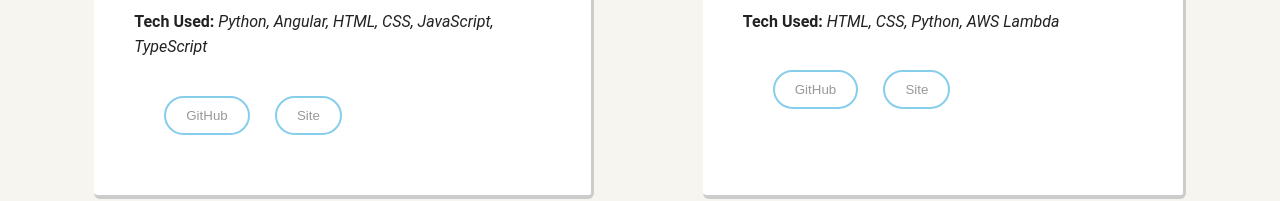
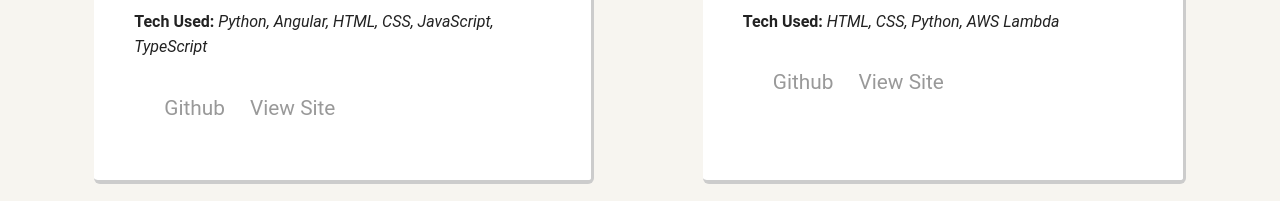
Before and after one commit to Stevesbong/personal_profile, a plain HTML site: page experience.html in a window 1280 px wide. Shown: the part 379-580 px from the top of the page. Drawn offline with Linux system fonts and the light colour scheme.

Commit message:
finished for submit

```diff
--- a/experience.html
+++ b/experience.html
@@ -22,8 +22,10 @@
             </video>
             <p><strong>Tech Used: </strong><em>Python, Angular, HTML, CSS, JavaScript, TypeScript</em></p>
             <footer>
-                <button><a href="#">GitHub</a></button>
-                <button><a href="#">Site</a></button>
+                <ul class="project-link">
+                    <li><a href="https://github.com/Stevesbong/Angular-Django-Project" target="_blank">Github</a></li>
+                    <li><a href="#">View Site</a></li>
+                </ul>
             </footer>
         </div>
         <div class="card">
@@ -33,8 +35,10 @@
             </video>
             <p><strong>Tech Used: </strong><em>HTML, CSS, Python, AWS Lambda</em></p>
             <footer>
-                <button><a href="#">GitHub</a></button>
-                <button><a href="#">Site</a></button>
+                <ul class="project-link">
+                    <li><a href="https://github.com/Stevesbong" target="_blank">Github</a></li>
+                    <li><a href="#">View Site</a></li>
+                </ul>
             </footer>
         </div>
     </main>
--- a/styles.css
+++ b/styles.css
@@ -24,15 +24,6 @@ a:hover {
 .card footer {
   margin: 0;
   padding: 20px 0 20px 20px;
-}
-
-.card footer button {
-  padding: 10px 20px;
-  margin: 0px 10px;
-  background: none;
-  border: 2px solid skyblue ;
-  border-radius: 20px;
-  color:black;
 }
 
 
@@ -85,7 +76,7 @@ header .profile-image {
   width: 170px;
   height: 170px;
   border-radius: 50%;
-  border: 2px solid white;
+  border: 2px solid rgb(129, 123, 123);
   transition: all .5s;
 }
 header .profile-image:hover {
@@ -168,6 +159,10 @@ strong:hover {
   color: black;
 }
 
+.project-link li {
+  padding: 0 10px;
+}
+
 a.social {
   display: inline-block;
   text-indent: -9999px;
```
